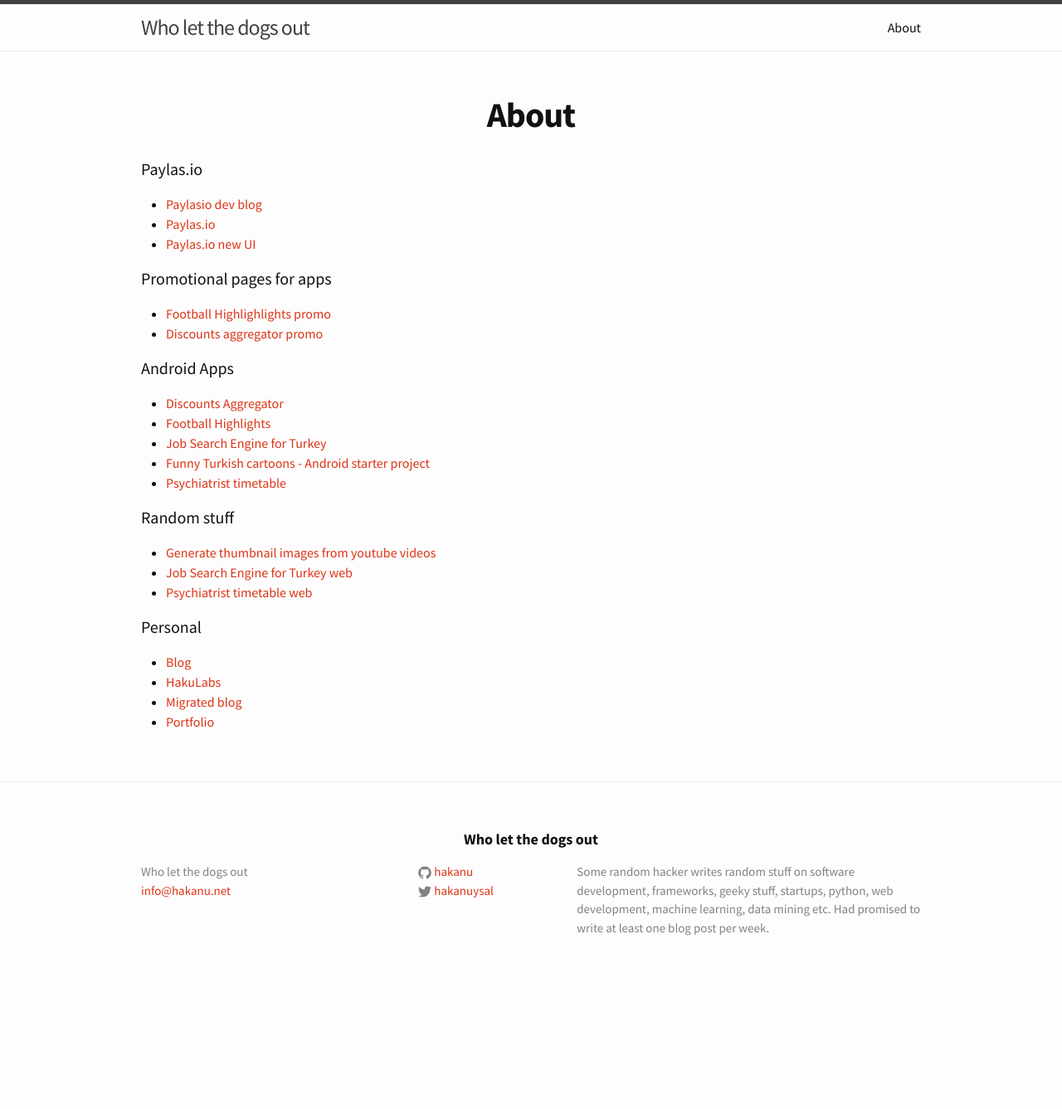
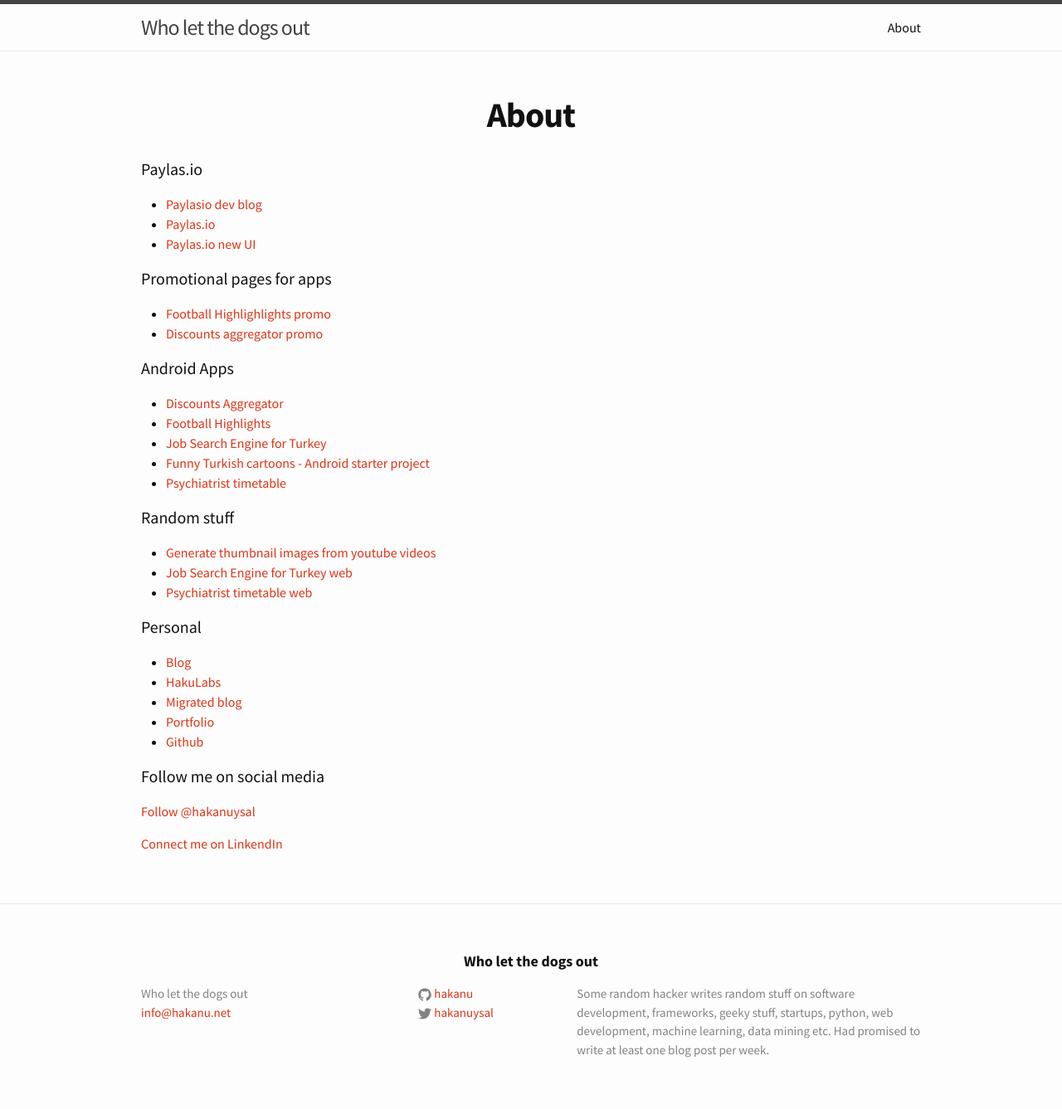
Before and after one commit to hakanu/blog, a Jekyll site: the page built from about.md, in a window 1280 px wide. Shown: the whole page at 83% size. Built offline with Jekyll 4.4.1, drawn with Linux system fonts in a browser that asks for light colours; comment, search, counter and statistics services are not loaded; before the commit the page ends 1190 px from its top, so only the background shows below that.

Commit message:
More about stuff, social media links

```diff
--- a/about.md
+++ b/about.md
@@ -32,3 +32,21 @@
 * [HakuLabs](http://haku.io)
 * [Migrated blog](http://hakanu.github.io/blog)
 * [Portfolio](http://haku.inventive.io/)
+* [Github](http://github.com/hakanu)
+
+#### Follow me on social media
+
+<a href="https://twitter.com/hakanuysal" class="twitter-follow-button" data-show-count="false" data-size="large">Follow @hakanuysal</a>
+<script>!function(d,s,id){var js,fjs=d.getElementsByTagName(s)[0],p=/^http:/.test(d.location)?'http':'https';if(!d.getElementById(id)){js=d.createElement(s);js.id=id;js.src=p+'://platform.twitter.com/widgets.js';fjs.parentNode.insertBefore(js,fjs);}}(document, 'script', 'twitter-wjs');</script>
+
+
+<a href="https://www.linkedin.com/profile/view?id=36252256" target="_blank">
+  <!-- <img style="text-align: left;" src="https://devdala.files.wordpress.com/2015/04/my-linkedin-profile-button.png"> -->
+  Connect me on LinkendIn
+</a>
+
+<!-- Bu etiketi, widget adlı widget'ın oluşturulmasını istediğiniz yere ekleyin. -->
+<div class="g-follow" data-annotation="bubble" data-height="24" data-href="//plus.google.com/u/0/105964927304013187423" data-rel="author"></div>
+
+<!-- Bu etiketi head bölümüne veya kapanış body etiketinin hemen önüne ekleyin. -->
+<script src="https://apis.google.com/js/platform.js" async defer></script>
```
